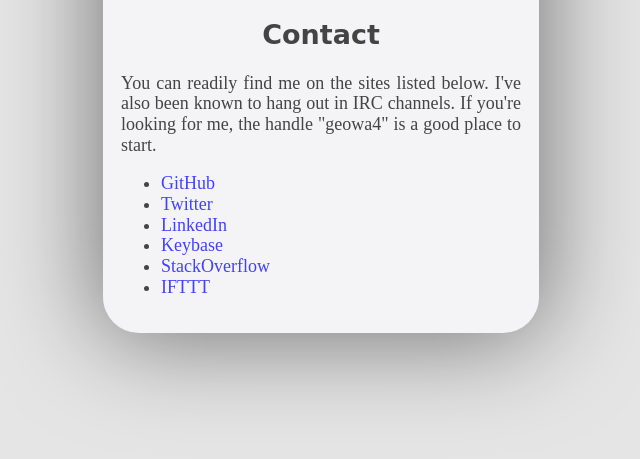
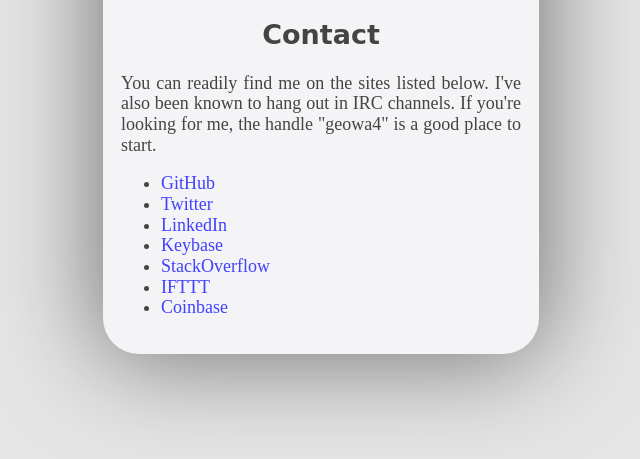
Before and after one commit to geowa4/geowa4.github.io, a plain HTML site: page contact/index.html in a window 1280 px wide. Shown: the part 205-664 px from the top of the page, without its empty margins (319-959 px from the left). Drawn offline with nearby package versions, Linux system fonts and the light colour scheme; a web font is replaced by a local one.

Commit message:
publish: add coinbase to contact; maybe i will make some money that way.
generated from commit e4e77aa15f5e6bf0734360f692fd63da3abb0dcc

```diff
--- a/contact/index.html
+++ b/contact/index.html
@@ -1,6 +1,6 @@
 <!DOCTYPE html><html><head><meta charset="utf-8"><meta http-equiv="x-ua-compatible" content="ie=edge"><title>George Adams, IV</title><meta name="description" content="George Adams is a skilled Software Engineer and Technologist"><meta name="viewport" content="minimal-ui, width=device-width, initial-scale=1"><link rel="stylesheet" type="text/css" href="https://cdnjs.cloudflare.com/ajax/libs/normalize/3.0.2/normalize.min.css"><link rel="stylesheet" type="text/css" href="/styles/main.css"></head><body><div class="page-wrapper"><header><h1>George Adams, IV</h1><nav><ul><li><a href="/">Bio</a></li><li><a href="/projects/">Projects</a></li><li><a href="/contact/" class="selected">Contact</a></li></ul></nav></header><article><h2>Contact</h2><p>You can readily find me on the sites listed below.
 I've also been known to hang out in IRC channels.
-If you're looking for me, the handle "geowa4" is a good place to start.</p><ul><li><a href="https://github.com/geowa4/">GitHub</a></li><li><a href="https://twitter.com/geowa4">Twitter</a></li><li><a href="https://www.linkedin.com/in/geowa4">LinkedIn</a></li><li><a href="https://keybase.io/geowa4">Keybase</a></li><li><a href="https://stackoverflow.com/users/50214/geowa4">StackOverflow</a></li><li><a href="https://ifttt.com/p/geowa4">IFTTT</a></li></ul></article></div><script src="https://ajax.googleapis.com/ajax/libs/jquery/2.1.3/jquery.min.js"></script><script src="/scripts/github.js"></script><script>(function(b,o,i,l,e,r){b.GoogleAnalyticsObject=l;b[l]||(b[l]=
+If you're looking for me, the handle "geowa4" is a good place to start.</p><ul><li><a href="https://github.com/geowa4/">GitHub</a></li><li><a href="https://twitter.com/geowa4">Twitter</a></li><li><a href="https://www.linkedin.com/in/geowa4">LinkedIn</a></li><li><a href="https://keybase.io/geowa4">Keybase</a></li><li><a href="https://stackoverflow.com/users/50214/geowa4">StackOverflow</a></li><li><a href="https://ifttt.com/p/geowa4">IFTTT</a></li><li><a href="https://www.coinbase.com/geowa4">Coinbase</a></li></ul></article></div><script src="https://ajax.googleapis.com/ajax/libs/jquery/2.1.3/jquery.min.js"></script><script src="/scripts/github.js"></script><script>(function(b,o,i,l,e,r){b.GoogleAnalyticsObject=l;b[l]||(b[l]=
 function(){(b[l].q=b[l].q||[]).push(arguments)});b[l].l=+new Date;
 e=o.createElement(i);r=o.getElementsByTagName(i)[0];
 e.src='https://www.google-analytics.com/analytics.js';
```
